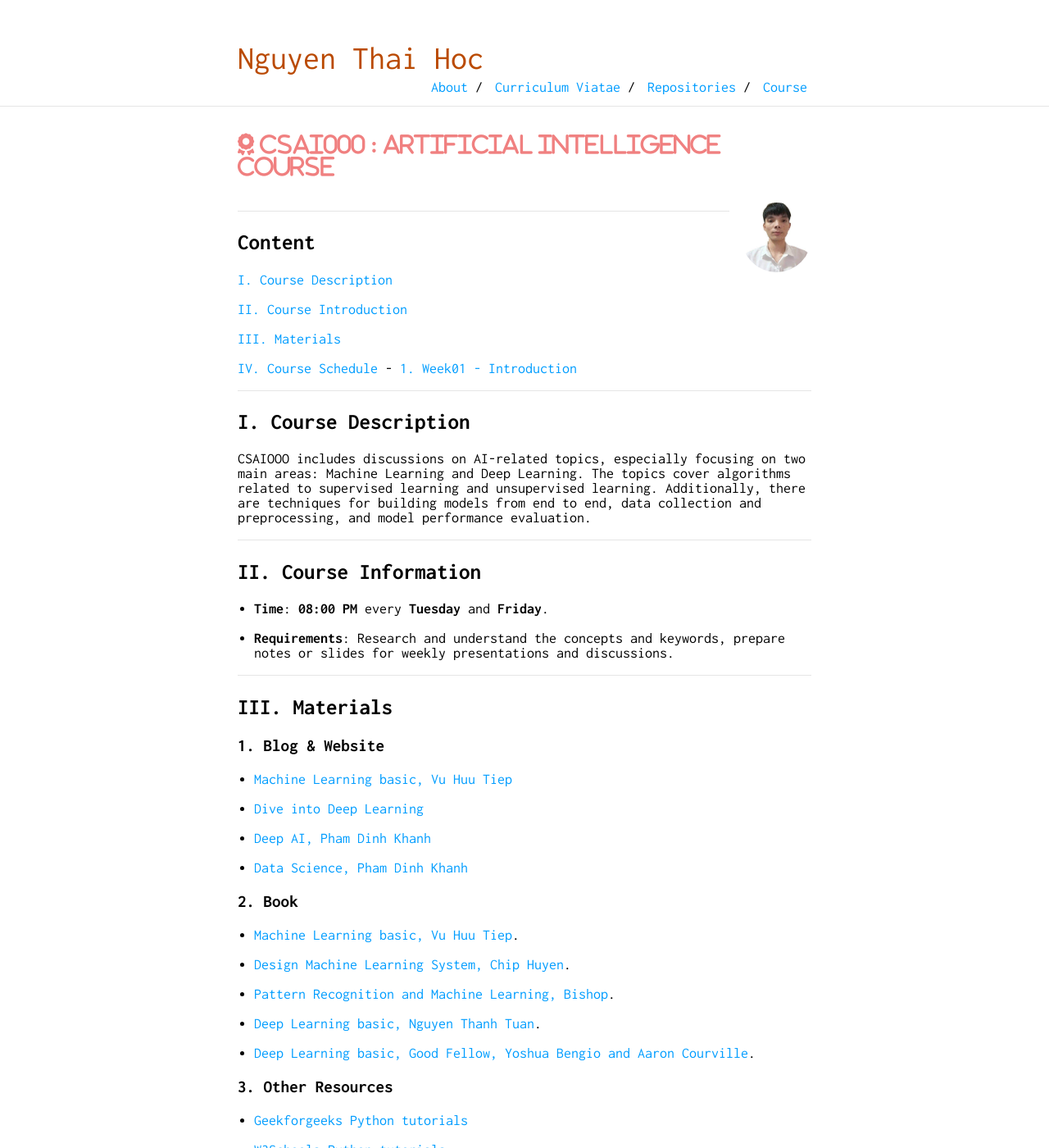
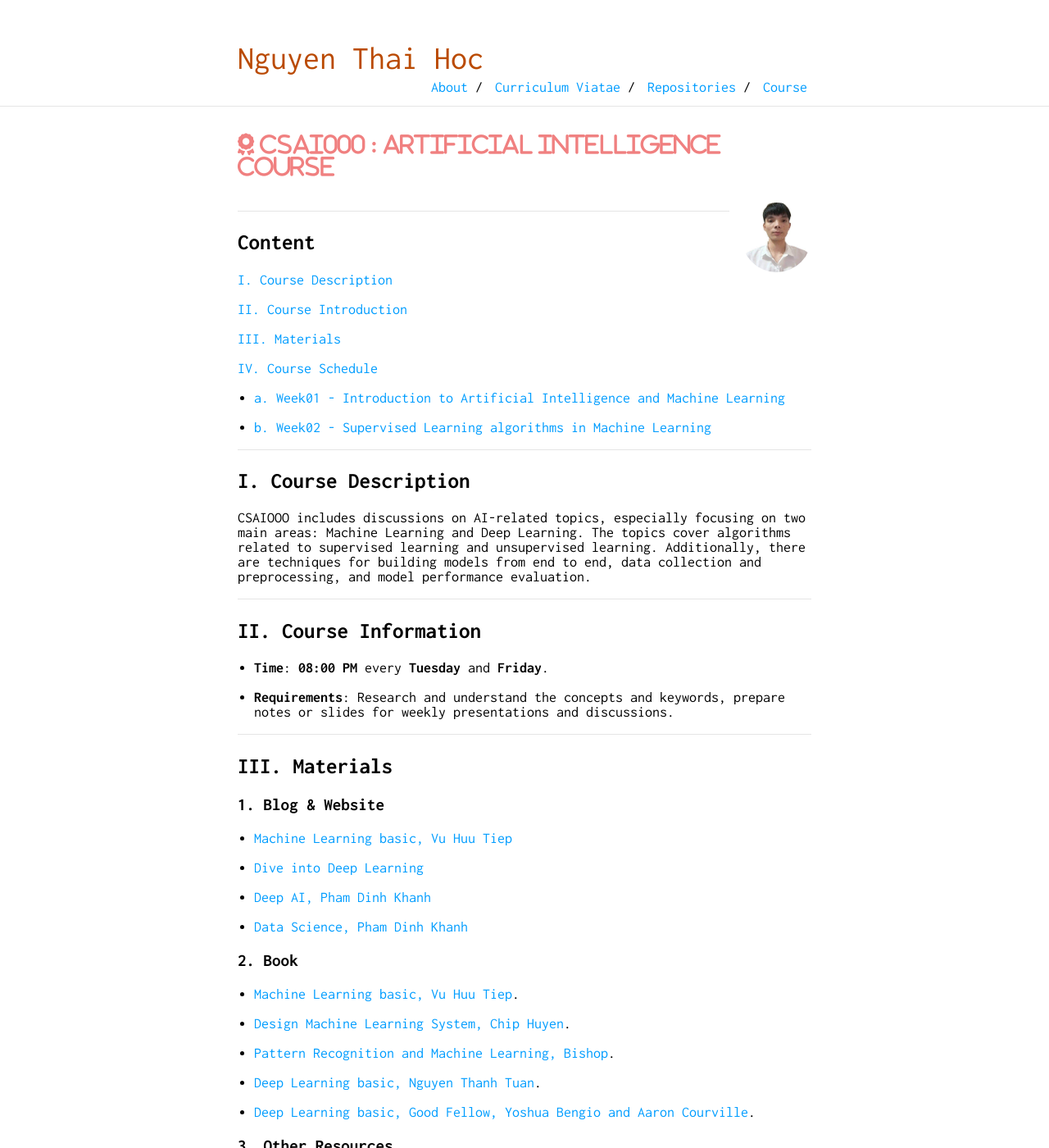
Before and after one commit to nguyenthaihoc02/About-Me, a Jekyll site: the page built from course1.md, in a window 1280 px wide and 1400 px high. Shown: the whole window at 82% size. Built offline with Jekyll 4.4.1, drawn with Linux system fonts in a browser that asks for light colours; some of the changed text lies outside the part shown.

Commit message:
update cs

```diff
--- a/course1.md
+++ b/course1.md
@@ -18,10 +18,10 @@ is_contact: true
 [III. Materials](#part3)
 
 [IV. Course Schedule](#part4)
-    - [1. Week01 - Introduction](#week01---introduction-to-artificial-intelligence--machine-learning)
 
+- [a. Week01 - Introduction to Artificial Intelligence and Machine Learning](#week01---introduction-to-artificial-intelligence--machine-learning)
 
-
+- [b. Week02 - Supervised Learning algorithms in Machine Learning](#week02---suppervised-learning-algorithms-in-machine-learning)
 
 ---
 <a id="part1"></a>
@@ -83,7 +83,7 @@ CSAIOOO includes discussions on AI-related topics, especially focusing on two ma
 
 ## IV. Course Schedule
 
-### Week01 - Introduction to Artificial Intelligence & Machine Learning
+### Week01 - Introduction to Artificial Intelligence and Machine Learning
 
 #### 1. Concepts and Keywords
 
```
